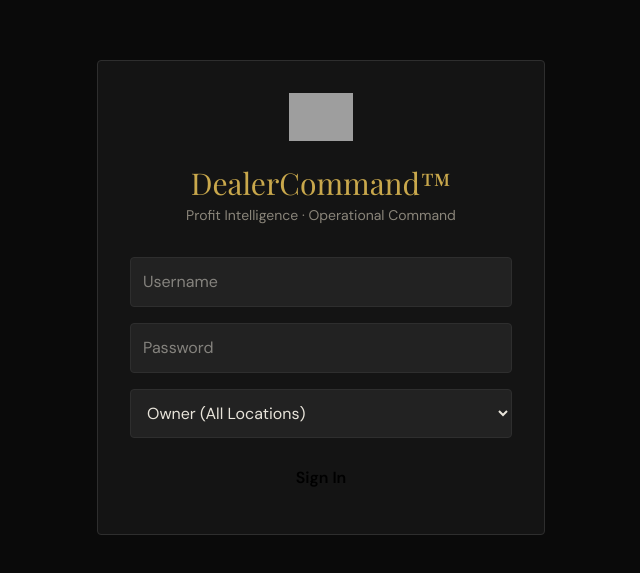
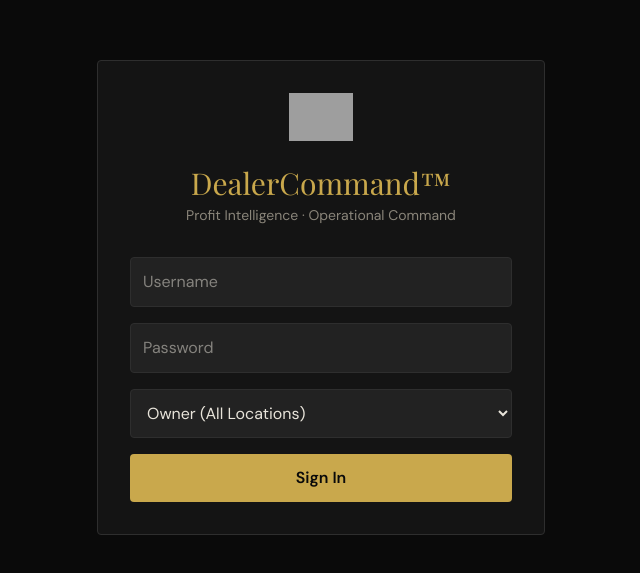
Before and after one commit to nedpearson/FriendlyPowerSports, a React (Vite) app: page / in a window 1280 px wide. Shown: the part 103-676 px from the top of the page, without its empty margins (319-959 px from the left). Built offline with nearby package versions, Linux system fonts and the light colour scheme; grey boxes are pictures that could not be loaded.

Commit message:
Restore original React Dealership OS, fix Tailwind v4 styling, and restore data selectors

```diff
--- a/src/App.jsx
+++ b/src/App.jsx
@@ -124,7 +124,7 @@
 
       {/* KPI Mega Stats */}
       <div className="grid grid-cols-2 md:grid-cols-3 lg:grid-cols-6 gap-4">
-        {KPI_STATS.map((kpi, i) => (
+        {getKpiStats().map((kpi, i) => (
           <KPICard
             key={i}
             label={kpi.label}
@@ -244,7 +244,7 @@
             <span className="text-xs text-gold">View All →</span>
           </div>
           <div className="space-y-0">
-            {LIVE_LEADS.map((l, i) => (
+            {getLiveLeads().map((l, i) => (
               <div key={i} onClick={(e) => { e.stopPropagation(); onDrillDown('Lead', l); }} className="flex justify-between py-2 border-b border-border/50 last:border-0 hover:bg-panel p-2 -mx-2 rounded transition-colors cursor-pointer">
                 <div>
                   <div className="text-sm font-bold text-white flex items-center gap-2">
@@ -270,7 +270,7 @@
         <div className="bg-charcoal p-4 rounded border border-border">
           <h3 className="text-sm font-mono text-text-muted mb-4 tracking-wide uppercase">Top Performers MTD</h3>
           <div className="space-y-3">
-            {TOP_PERFORMERS.map((p, i) => (
+            {getTopPerformers().map((p, i) => (
               <div key={i} onClick={() => onDrillDown('Employee', p)} className="flex items-center justify-between bg-panel p-3 rounded cursor-pointer hover:border-gold border border-transparent transition-colors">
                 <div className="flex items-center gap-3">
                   <div className="w-8 h-8 rounded-full bg-gold-dim flex items-center justify-center font-bold text-black border border-gold">
--- a/src/index.css
+++ b/src/index.css
@@ -1,63 +1,50 @@
 @import url('https://fonts.googleapis.com/css2?family=Playfair+Display:wght@400;700;900&family=DM+Sans:wght@300;400;500;600&family=DM+Mono:wght@400;500&display=swap');
 @import "tailwindcss";
 
-:root {
-  --black: #0a0a0a;
-  --charcoal: #141414;
-  --dark: #1c1c1c;
-  --panel: #222222;
-  --border: #2e2e2e;
-  --border-light: #3a3a3a;
-  --gold: #c9a84c;
-  --gold-light: #e8c96a;
-  --gold-dim: #8a6d2f;
-  --red: #c0392b;
-  --green: #27ae60;
-  --amber: #e67e22;
-  --blue: #2980b9;
-  --text: #e8e4da;
-  --text-muted: #8a857a;
-  --text-dim: #5a5550;
-  --white: #f5f1eb;
+@theme {
+  --color-black: #0a0a0a;
+  --color-charcoal: #141414;
+  --color-dark: #1c1c1c;
+  --color-panel: #222222;
+  --color-border: #2e2e2e;
+  --color-border-light: #3a3a3a;
+  --color-gold: #c9a84c;
+  --color-gold-light: #e8c96a;
+  --color-gold-dim: #8a6d2f;
+  --color-red: #c0392b;
+  --color-green: #27ae60;
+  --color-amber: #e67e22;
+  --color-blue: #2980b9;
+  --color-text: #e8e4da;
+  --color-text-muted: #8a857a;
+  --color-text-dim: #5a5550;
+  --color-white: #f5f1eb;
+
+  --font-playfair: 'Playfair Display', serif;
+  --font-mono: 'DM Mono', monospace;
+  --font-sans: 'DM Sans', sans-serif;
 }
 
 body {
   margin: 0;
-  font-family: 'DM Sans', sans-serif;
-  background-color: var(--black);
-  color: var(--text);
+  font-family: var(--font-sans);
+  background-color: var(--color-black);
+  color: var(--color-text);
   overflow-x: hidden;
 }
 
 h1, h2, h3, h4, h5, h6, .font-playfair {
-  font-family: 'Playfair Display', serif;
+  font-family: var(--font-playfair);
 }
 
 .font-mono {
-  font-family: 'DM Mono', monospace;
+  font-family: var(--font-mono);
 }
 
-/* Base custom utility classes */
-.bg-black { background-color: var(--black); }
-.bg-charcoal { background-color: var(--charcoal); }
-.bg-dark { background-color: var(--dark); }
-.bg-panel { background-color: var(--panel); }
-
-.text-gold { color: var(--gold); }
-.text-gold-light { color: var(--gold-light); }
-.text-gold-dim { color: var(--gold-dim); }
-.text-white { color: var(--white); }
-.text-text { color: var(--text); }
-.text-text-muted { color: var(--text-muted); }
-.text-text-dim { color: var(--text-dim); }
-.text-green { color: var(--green); }
-.text-red { color: var(--red); }
-.text-amber { color: var(--amber); }
-
-.border-border { border-color: var(--border); }
-.border-border-light { border-color: var(--border-light); }
-.border-gold { border-color: var(--gold); }
-.border-gold-dim { border-color: var(--gold-dim); }
+/* Base custom utility classes for backward compatibility before refactoring the JS mappings */
+.text-text { color: var(--color-text); }
+.text-text-muted { color: var(--color-text-muted); }
+.text-text-dim { color: var(--color-text-dim); }
 
 /* Scrollbar styling for that dark luxury feel */
 ::-webkit-scrollbar {
```
Also changed, not shown: 6 other files (tests, documents, lock files or other folders).
